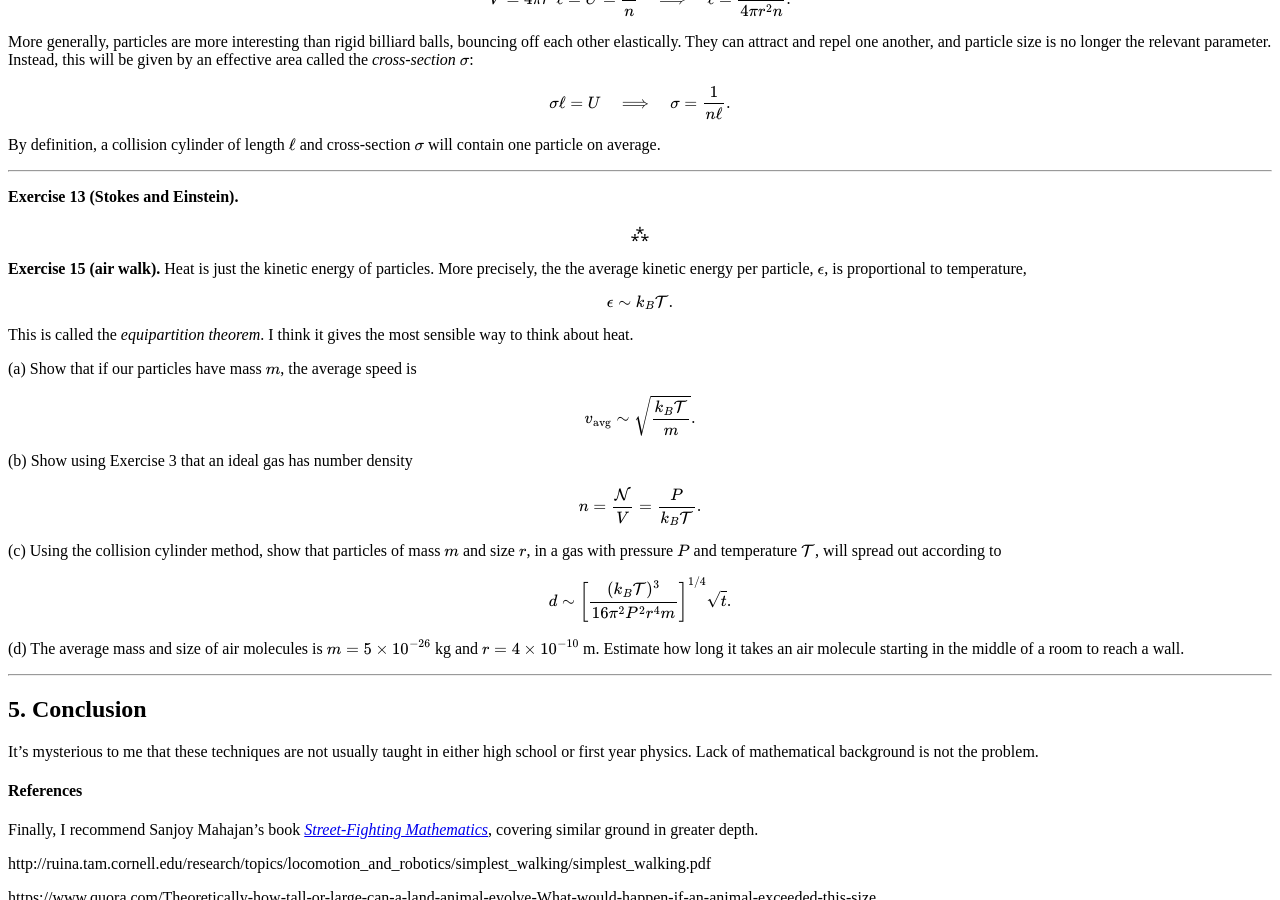
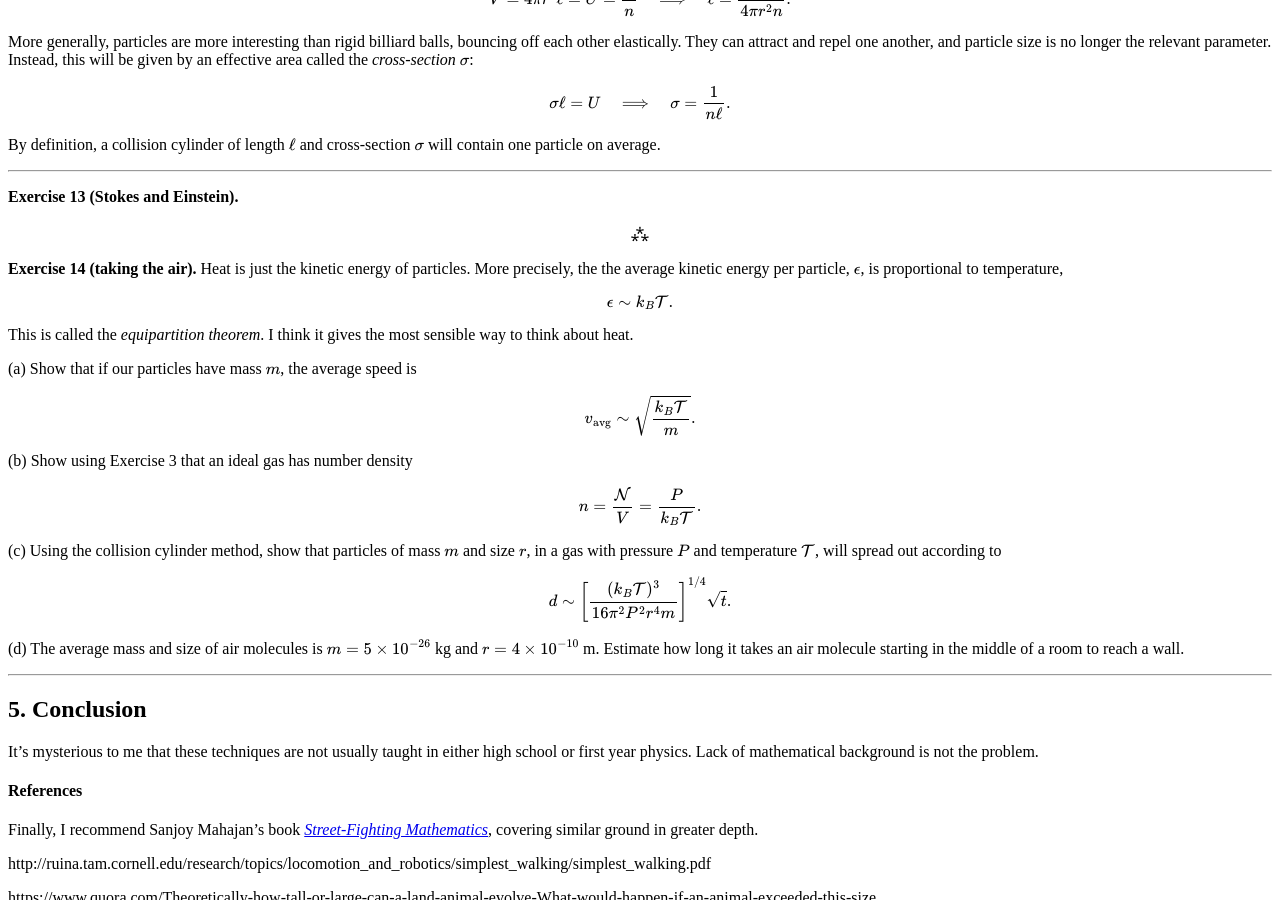
Before and after one commit to hapax/hapax.github.io, a Jekyll site: the page built from assets/simple-physics.md, in a window 1280 px wide and 900 px high, scrolled down 10107 px. Built offline with Jekyll 4.4.1, drawn with Linux system fonts in a browser that asks for light colours; our own code applies the rules of GitHub Pages for plain Markdown files; formulas are drawn with MathJax 3; a script that is not in the unit is left out.

Commit message:
Update simple-physics.md

```diff
--- a/assets/simple-physics.md
+++ b/assets/simple-physics.md
@@ -1117,7 +1117,7 @@
   ⁂
   </p>
 
-**Exercise 15 (air walk).** Heat is just the kinetic energy of particles.
+**Exercise 14 (taking the air).** Heat is just the kinetic energy of particles.
 More precisely, the the average kinetic energy per particle,
 $\epsilon$, is proportional to temperature,
 
```
